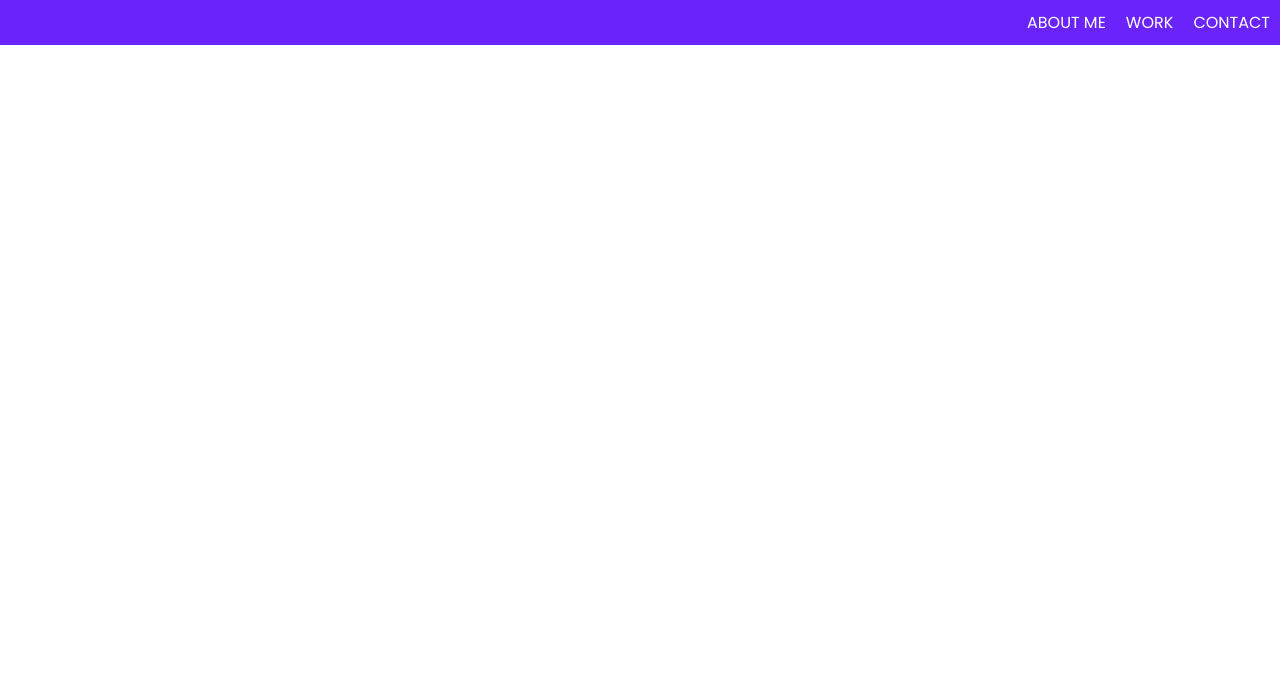
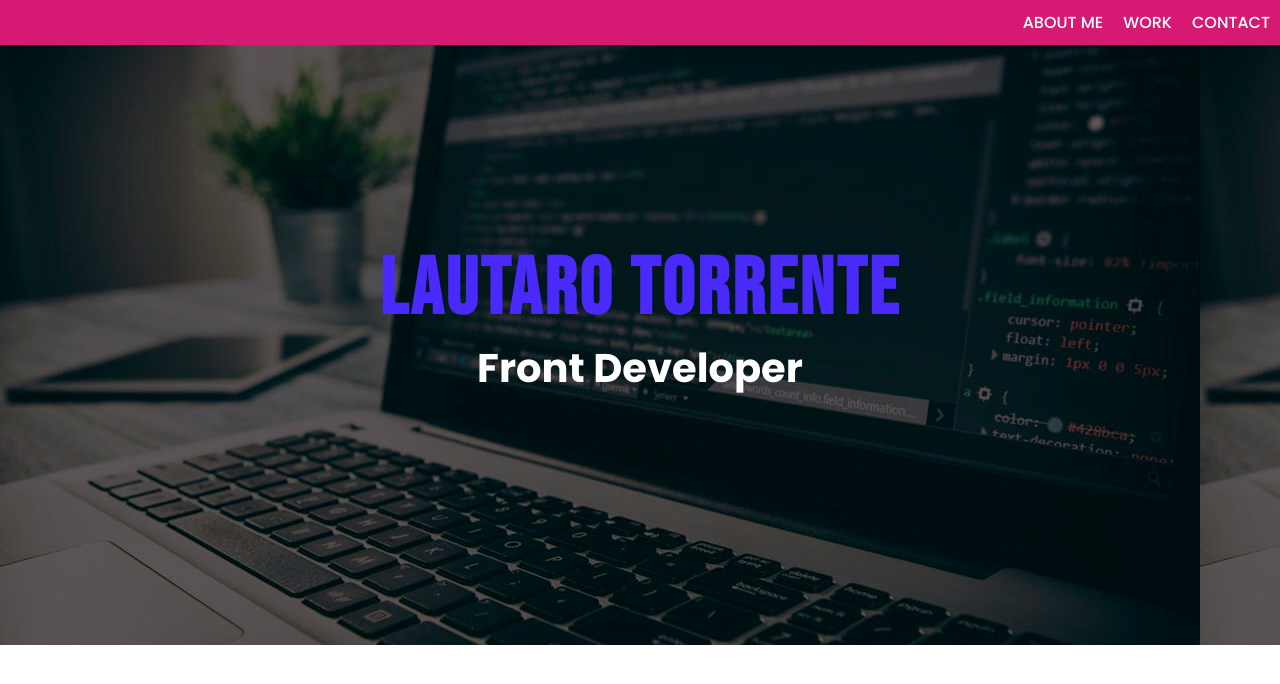
Before and after one commit to lautorrente/Portafolio-Profesional, a plain HTML site: page index.html in a window 1280 px wide. Drawn offline with Linux system fonts and the light colour scheme.

Commit message:
CREE MAIN CON BANNER Y SCROLL DOWN E IMAGEN-BG

```diff
--- a/css/style.css
+++ b/css/style.css
@@ -2,7 +2,7 @@
 * {
     padding: 0;
     margin: 0;
-    box-sizing: border-box;
+    /* box-sizing: border-box; */
 }
 
 body {
@@ -18,7 +18,7 @@ a {
 }
 /* -------------- NAV ------------- */
 nav {
-    background-color: #6A23FA;
+    background-color: #D61A74;
 
 }
 nav ul {
@@ -31,8 +31,46 @@ nav ul li {
 }
 nav ul li a {
     color: #fff;
+    text-decoration: none;
+    font-weight: 500;
 }
 nav ul li a:hover {
     color: black;
     transition: all 0.5s;
 }
+/* -------------- MAIN INDEX ------------ */
+
+.banner-container  {
+    width: 100%;
+    height: 600px;
+    background-image: url("../imgs/banner.jpeg");
+    display: flex;
+    flex-direction: column;
+    justify-content: center;
+    align-items: center;
+
+}
+.banner-title {
+    color: #4A2AFA;
+    font-size: 80px;
+    font-family: 'Bebas Neue', cursive;
+    letter-spacing: 3px;
+    margin-top: -50px;
+}
+.banner-subtitle {
+    color: #fff;
+    font-size: 40px;
+    text-align: center;
+}
+
+.scroll-down {
+    position: absolute;
+    bottom: 40px;
+}
+.flecha-abajo {
+    position: absolute;
+    bottom: 20px;
+}
+.scroll-down, .flecha-abajo {
+    color: #fff;
+}
--- a/index.html
+++ b/index.html
@@ -9,7 +9,7 @@
     <script src="https://kit.fontawesome.com/1fc8ce125a.js" crossorigin="anonymous"></script>
     <link rel="preconnect" href="https://fonts.googleapis.com">
     <link rel="preconnect" href="https://fonts.gstatic.com" crossorigin>
-    <link href="https://fonts.googleapis.com/css2?family=Poppins:wght@100;200;300;400;500;600;700&display=swap" rel="stylesheet">
+    <link href="https://fonts.googleapis.com/css2?family=Bebas+Neue&family=Poppins:wght@100;200;300;400;500;600;700&display=swap" rel="stylesheet">
 </head>
 <body>
     <div>
@@ -23,17 +23,12 @@
         </nav>
     </div>
     <main class="main-index">
-        <div class="carrousel">
-            <div class="grande-c">
-                <img src="#" alt="" class="img-carrousel">
-                <img src="#" alt="" class="img-carrousel">
-            </div>
+        <div class="banner-container">
+                <h2 class="banner-title">Lautaro Torrente</h2>
+                <h3 class="banner-subtitle">Front Developer</h3>
 
-            <ul class="puntos">
-                <li class="punto"></li>
-                <li class="punto"></li>
-                <!-- <li class="punto"></li> -->
-            </ul>
+                <p class="scroll-down">Scroll to Bottom</p>
+                <i class="fa-solid fa-angles-down flecha-abajo"></i>
         </div>
     </main>
 
```
Also changed, not shown: imgs/banner.jpeg (added), imgs/img2.jpeg (added).
